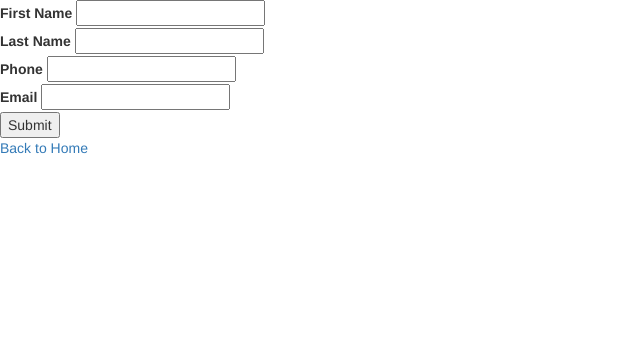
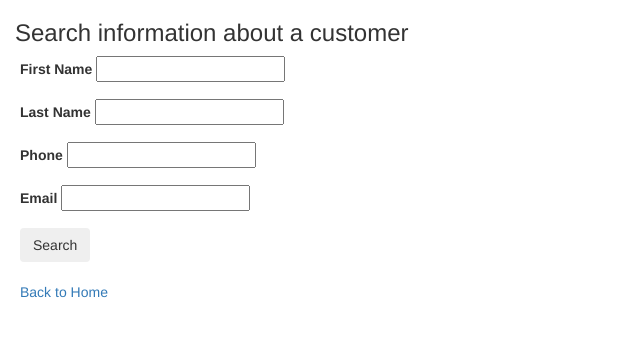
Before and after one commit to yevgeniychaplygin3/cs340, a Flask app: page /customers/ in a window 1280 px wide. Shown: the top 337 px of the page, without its empty margins (0-640 px from the left). Run offline with Flask 2, Linux system fonts and the light colour scheme; parts of the project's set-up code (start-up, migrations or seed data) failed here and were passed over; some libraries are stand-ins or nearby versions.

Commit message:
add form

```diff
--- a/templates/customers.html
+++ b/templates/customers.html
@@ -5,27 +5,31 @@ Customers Page
 {% endblock %}
 
 {% block container %}
+    <h3 style="margin-left:15px;">Search information about a customer</h3>
+
+    <form action="{{ url_for('customer_results') }}" method="POST" style="margin-left:20px;">
         <div id="customers">
-        <div>
+            <div class="form-group">
                 <label>First Name</label>
                 <input name="fname">
             </div>
-        <div>
+            <div class="form-group">
                 <label>Last Name</label>
                 <input name="lname">
             </div>
-       <div>
+            <div class="form-group">
                 <label>Phone</label>
                 <input name="phone">
             </div>
-        <div>
+            <div class="form-group">
                 <label>Email</label>
                 <input name="email">
             </div>
             <div>
-            <button>Submit</button>
+                <button class="btn btn-deault">Search</button>
             </div>
         </div>
+        <br>
         <a href="/">Back to Home</a>
 
     </form>
```
Lines whose indentation alone changed are shown as unchanged.
